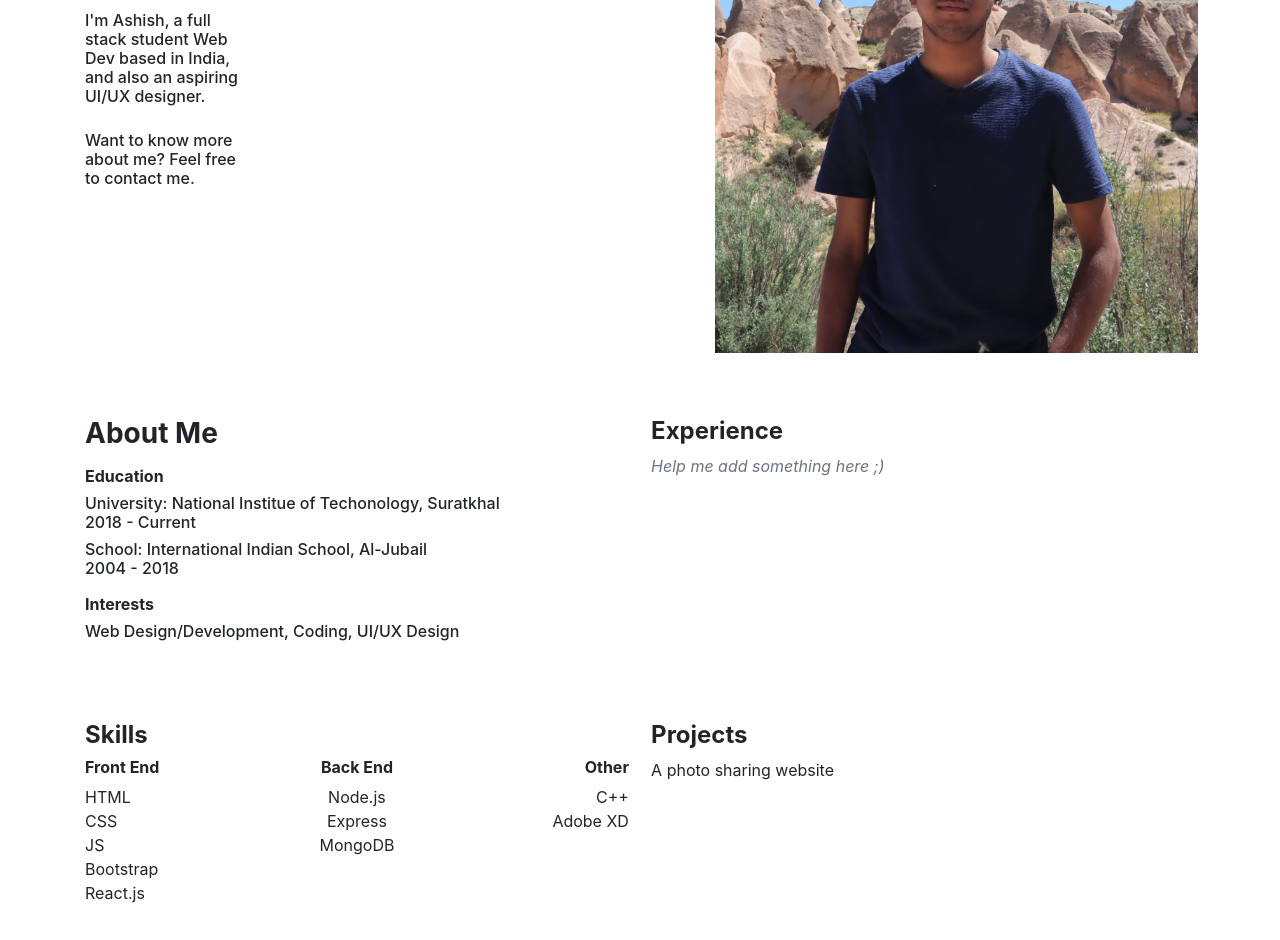
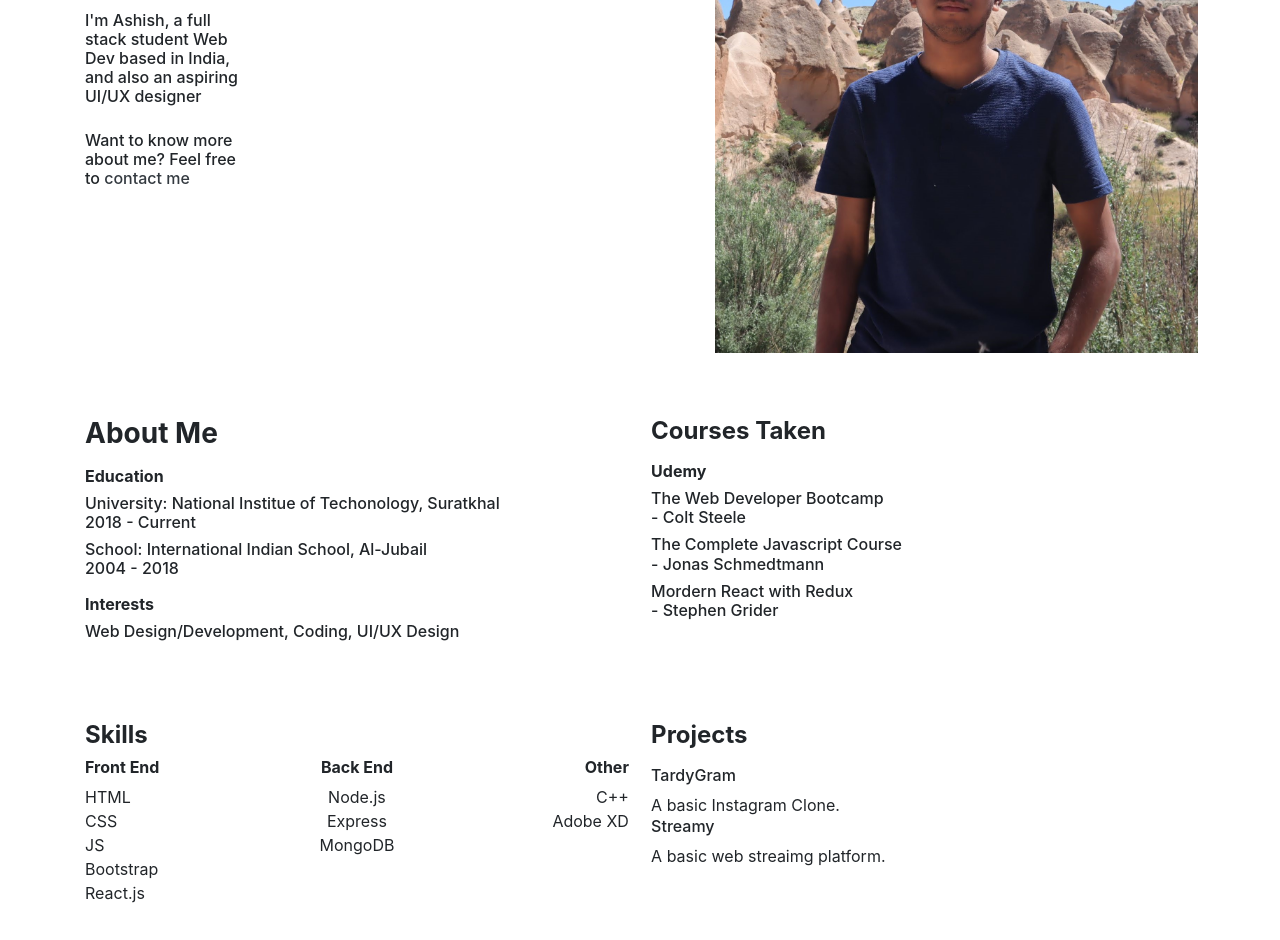
Before and after one commit to ClassifiedEgg/portfolio-site, a website: page index.html in a window 1280 px wide. Shown: the part 319-1259 px from the top of the page. Drawn offline with nearby package versions, Linux system fonts and the light colour scheme.

Commit message:
added courses

```diff
--- a/index.html
+++ b/index.html
@@ -64,8 +64,10 @@
                     <h2 class="ft700 firstHead" style="max-width: 60%;">Fullstack <br> Web Developer</h2>
                     <h6 class="py-2">Hey there, welcome to my Portfolio </h6>
                     <h6 class="py-2">I'm Ashish, a full stack student Web Dev based in India, and also an
-                        aspiring UI/UX designer.</h6>
-                    <h6 class="py-2">Want to know more about me? Feel free to contact me.</h6>
+                        aspiring UI/UX designer</h6>
+                    <h6 class="py-2">Want to know more about me? Feel free to <a href="#contact" class="text-dark"
+                            style="text-decoration: none;">contact me</a>
+                    </h6>
                 </p>
             </div>
             <div class="column" style="display: flex; justify-content: center; max-height: 70vh;">
@@ -95,9 +97,15 @@
             </div>
             <div class="column" id="experience">
                 <p>
-                    <h4 class="ft700">Experience</h4>
+                    <h4 class="ft700">Courses Taken</h4>
                     <p>
-                        <span class="text-muted font-italic">Help me add something here ;)</span>
+                        <h6 class="ft700">Udemy</h6>
+                        <h6>The Web Developer Bootcamp
+                            <br> <span>- Colt Steele</span></h6>
+                        <h6>The Complete Javascript Course
+                            <br> <span>- Jonas Schmedtmann</span></h6>
+                        <h6>Mordern React with Redux
+                            <br> <span>- Stephen Grider</span></h6>
                     </p>
                 </p>
             </div>
@@ -129,7 +137,8 @@
                 <p>
                     <h4 class="ft700">Projects</h4>
                     <p>
-                        A photo sharing website
+                        <h6>TardyGram</h6><span>A basic Instagram Clone.</span>
+                        <h6>Streamy</h6><span>A basic web streaimg platform.</span>
                     </p>
                 </p>
             </div>
```
